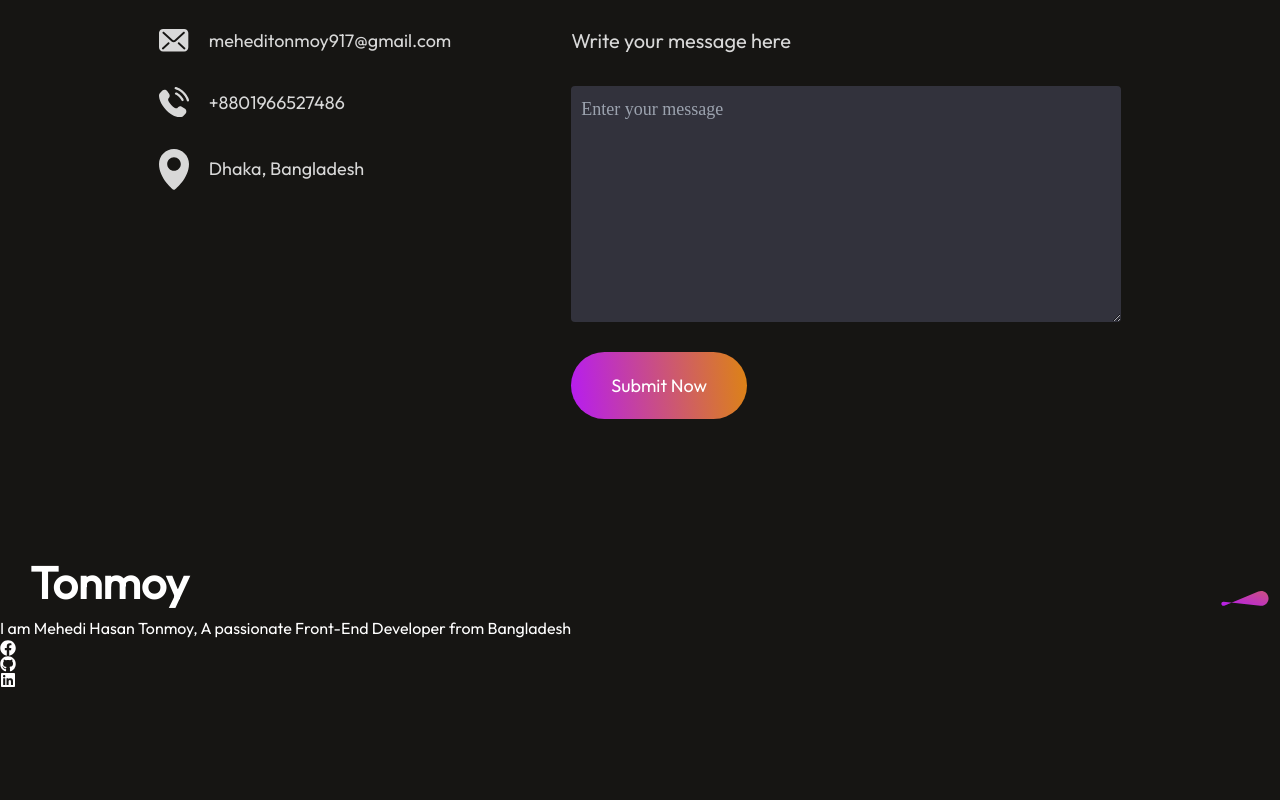
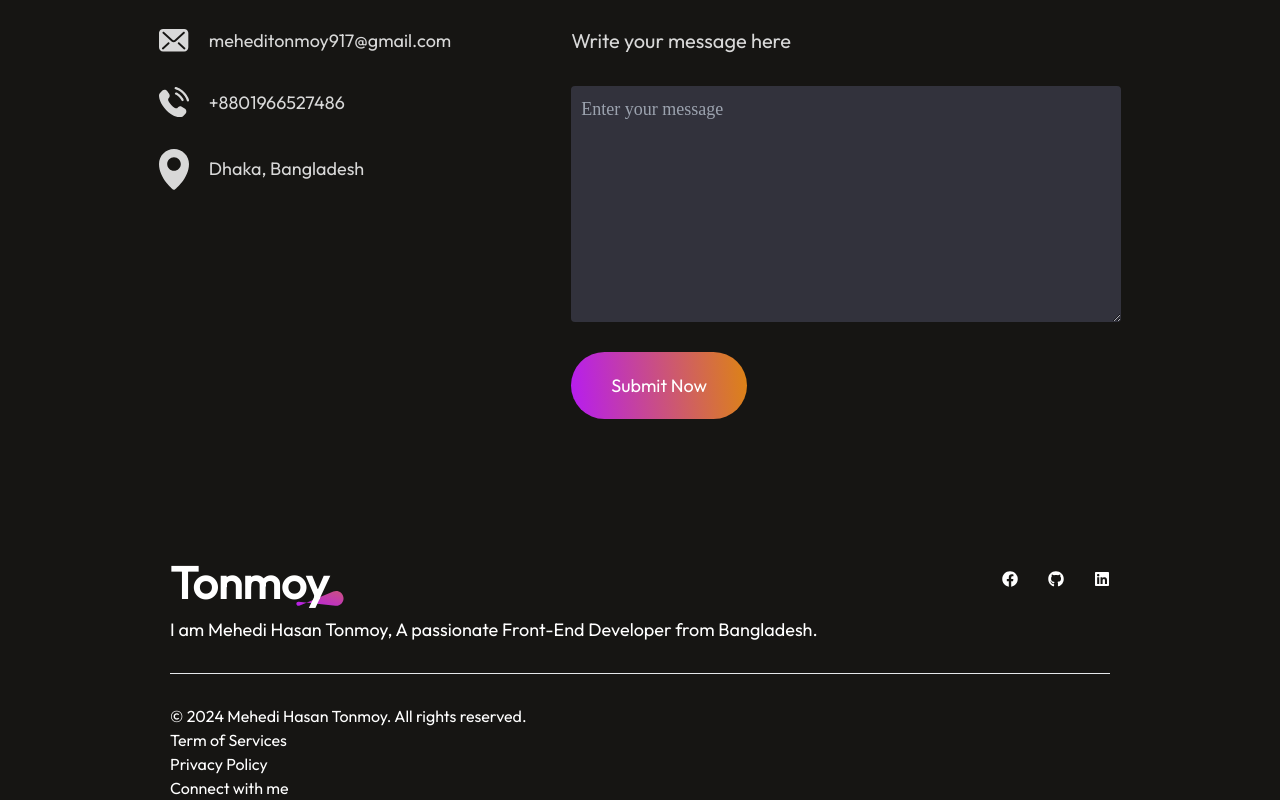
Before and after one commit to tonmoy3673/portfolio, a React (Vite) app: page / in a window 1280 px wide. Shown: the part 3272-4072 px from the top of the page. Before the commit the page ends 3960 px from the top, so only its background shows below. Built offline with nearby package versions, Linux system fonts and the light colour scheme.

Commit message:
:bug: fixed footer logo

```diff
--- a/src/Components/Footer/Footer.css
+++ b/src/Components/Footer/Footer.css
@@ -0,0 +1,37 @@
+.footer {
+  margin: 50px 170px;
+  display: flex;
+  flex-direction: column;
+  gap: 30px;
+}
+.footer-top {
+  display: flex;
+  justify-content: space-between;
+}
+.footer-top-left p {
+  font-size: 18px;
+}
+.footer-top-right {
+  display: flex;
+  align-items: center;
+  gap: 30px;
+}
+.footer-top-right a {
+  height: 50px;
+}
+.footer-title {
+  position: relative;
+}
+.footer-title h1 {
+  font-size: 45px;
+  font-weight: 600;
+}
+.footer-title img {
+  position: absolute;
+  bottom: 0;
+  left: 115px;
+  z-index: -1;
+  width: 70px;
+  height: 15px;
+  margin-bottom: 10px;
+}
--- a/src/Components/Footer/Footer.jsx
+++ b/src/Components/Footer/Footer.jsx
@@ -7,19 +7,31 @@ const Footer = () => {
         <div className='footer'>
             <div className="footer-top">
                 <div className="footer-top-left">
-                <div className='nav-title'>
+                <div className='footer-title'>
                 <h1>Tonmoy</h1>
                 <img src='/public/assets/theme_pattern.svg'/>
 
             </div>
+
             <p>I am Mehedi Hasan Tonmoy,
-            A passionate Front-End Developer from Bangladesh</p>
+            A passionate Front-End Developer from Bangladesh.</p>
                 </div>
                 <div className="footer-top-right">
-                   <a href='https://www.facebook.com/mehedihasan.tonmoy.7161/' target='_blank'> <FaFacebook/></a>
-                   <a href='https://github.com/tonmoy3673' target='_blank'> <FaGithub/></a>
-                   <a href='https://www.linkedin.com/in/mehedi-hasan-tonmoy/' target='_blank'> <FaLinkedin/></a>
+                   <a href='https://www.facebook.com/mehedihasan.tonmoy.7161/' target='_blank'> <FaFacebook className='md:mt-10 text-4xl rounded-full hover:text-[#da7c25]'/></a>
+                   <a href='https://github.com/tonmoy3673' target='_blank'> <FaGithub className='md:mt-10 text-4xl rounded-full hover:text-[#da7c25]'/></a>
+                   <a href='https://www.linkedin.com/in/mehedi-hasan-tonmoy/' target='_blank'> <FaLinkedin className='md:mt-10 text-4xl rounded-full hover:text-[#da7c25]'/></a>
 
+                </div>
+            </div>
+            <hr/>
+            <div className="footer-bottom">
+                <p className="footer-bottom-left">
+                © 2024 Mehedi Hasan Tonmoy. All rights reserved.
+                </p>
+                <div className="footer-bottom-right">
+                    <p>Term of Services</p>
+                    <p>Privacy Policy</p>
+                    <p>Connect with me</p>
                 </div>
             </div>
 
--- a/src/Components/Navbar/Navbar.css
+++ b/src/Components/Navbar/Navbar.css
@@ -35,7 +35,6 @@
   position: absolute;
   bottom: 0;
   right: 0;
-
   z-index: -1;
   width: 70px;
   height: 15px;
```
